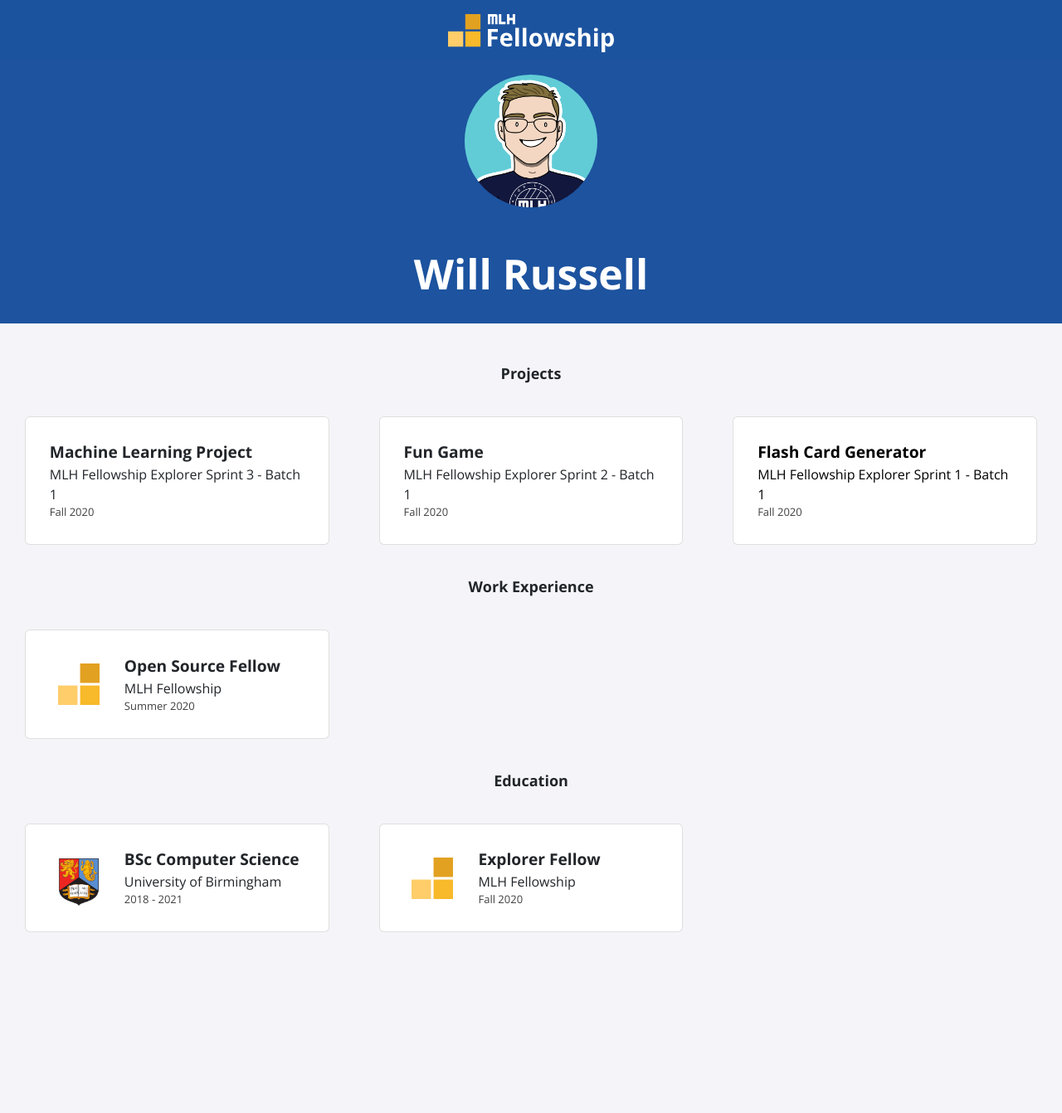
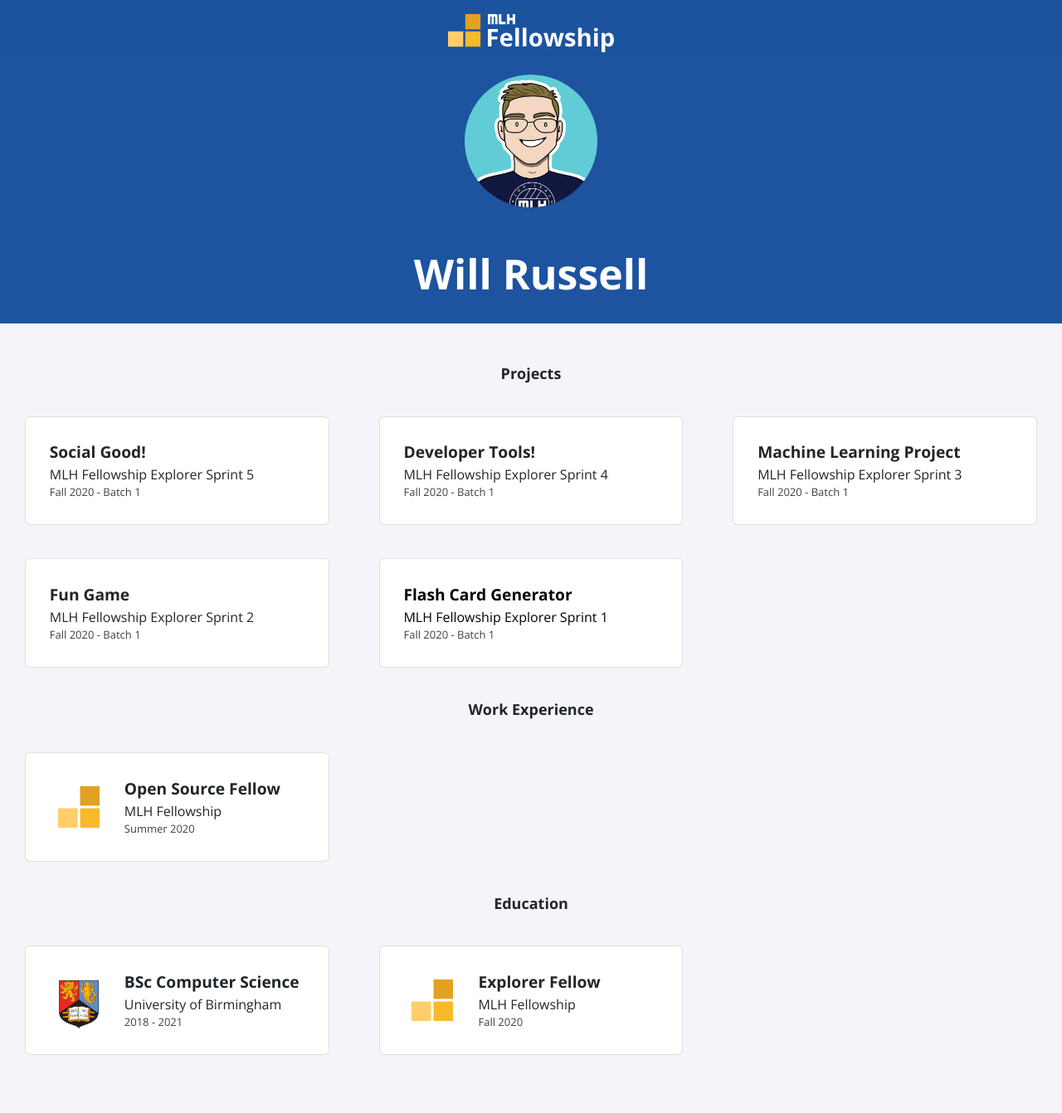
Before and after one commit to MLH-Fellowship/explorer-portfolio-batch2, a Jekyll site: the page built from index.html, in a window 1280 px wide. Shown: the whole page at 83% size. Built offline with Jekyll 4.4.1, drawn with Linux system fonts in a browser that asks for light colours; nearby versions of some CDN libraries; before the commit the page ends 1194 px from its top, so only the background shows below that.

Commit message:
Add more projects!

```diff
--- a/_data/projects.yml
+++ b/_data/projects.yml
@@ -1,12 +1,20 @@
+- title: Social Good!
+  event: MLH Fellowship Explorer Sprint 5
+  date: Fall 2020 - Batch 1
+
+- title: Developer Tools!
+  event: MLH Fellowship Explorer Sprint 4
+  date: Fall 2020 - Batch 1
+
 - title: Machine Learning Project
-  event: MLH Fellowship Explorer Sprint 3 - Batch 1
-  date: Fall 2020
+  event: MLH Fellowship Explorer Sprint 3
+  date: Fall 2020 - Batch 1
 
 - title: Fun Game
-  event: MLH Fellowship Explorer Sprint 2 - Batch 1
-  date: Fall 2020
+  event: MLH Fellowship Explorer Sprint 2
+  date: Fall 2020 - Batch 1
 
 - title: Flash Card Generator
-  event: MLH Fellowship Explorer Sprint 1 - Batch 1
-  date: Fall 2020
+  event: MLH Fellowship Explorer Sprint 1
+  date: Fall 2020 - Batch 1
   page-name: sprint1
```
